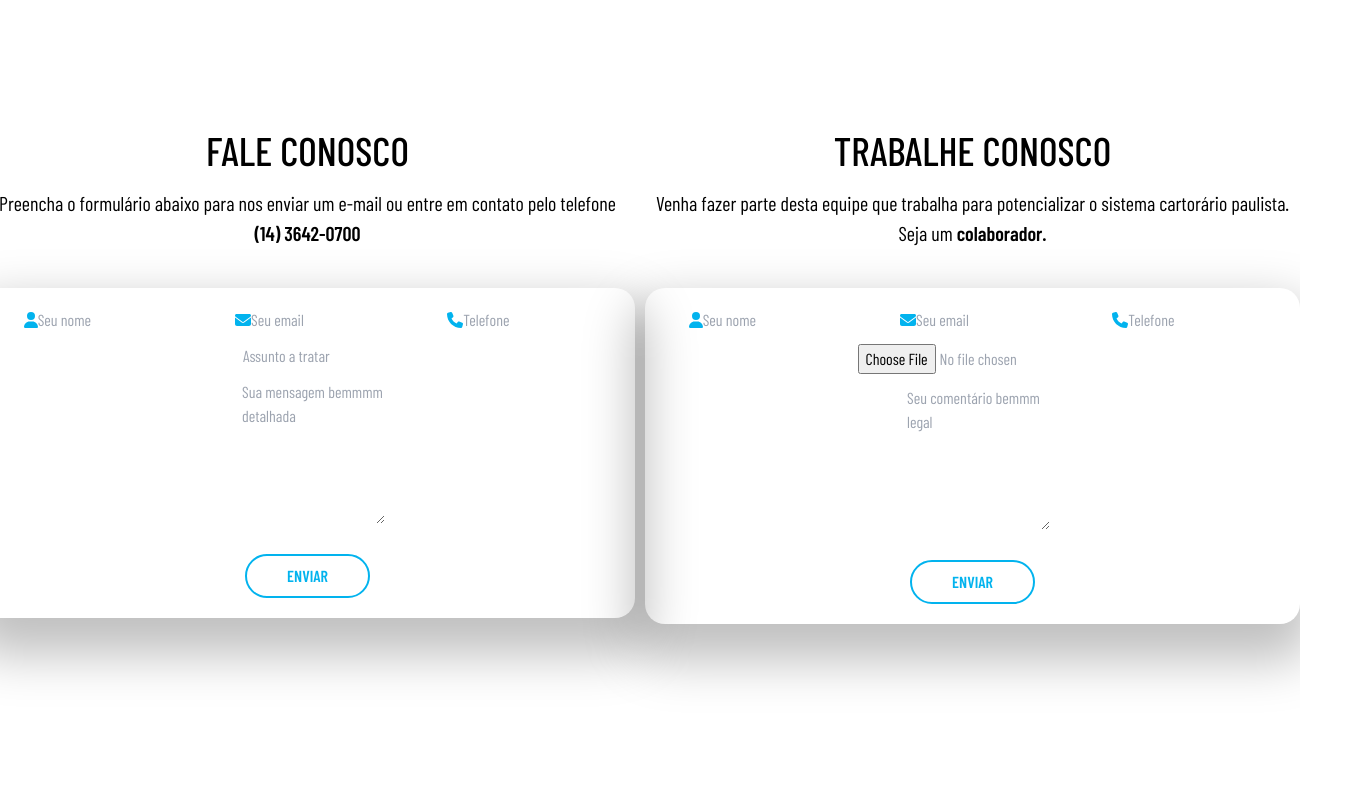
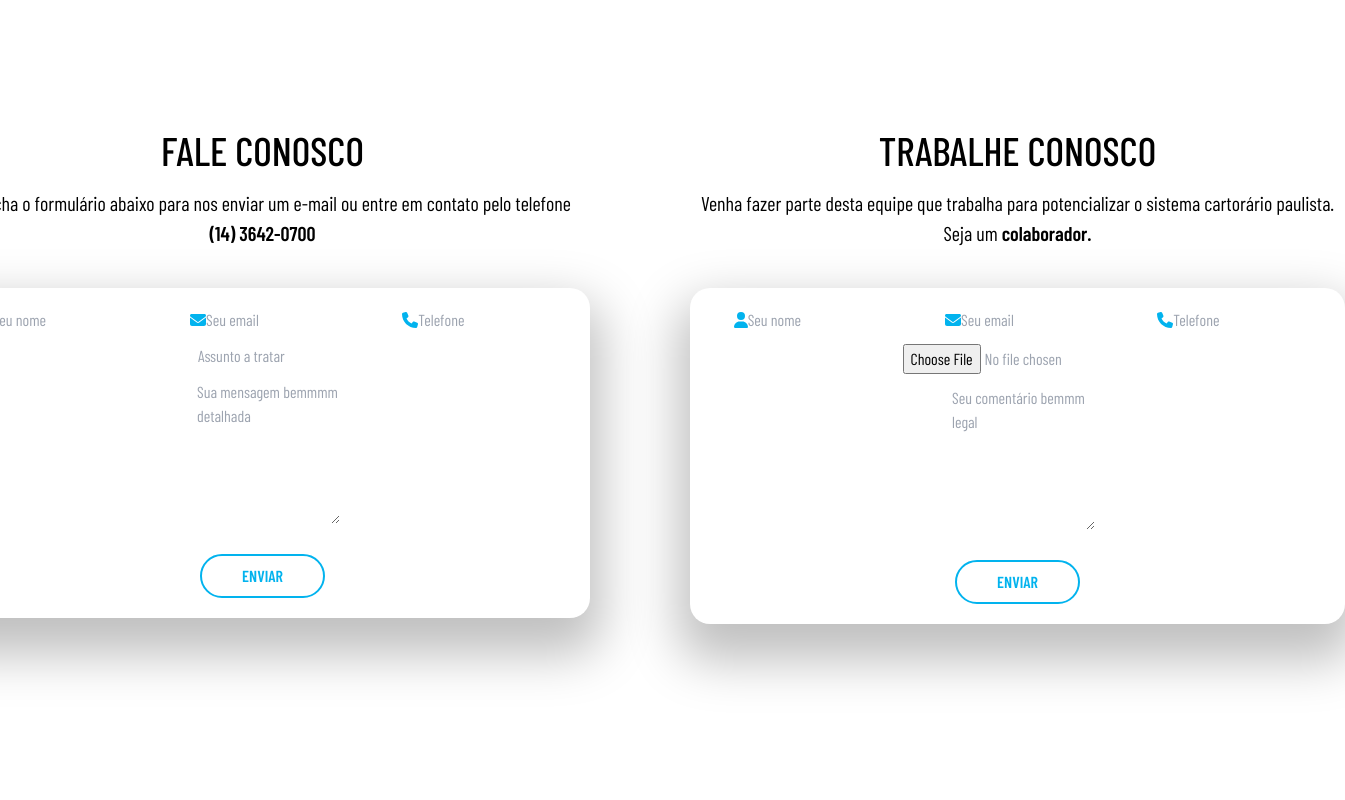
Before and after one commit to Ott-cop/ocian, a Next.js app: page /contact in a window 1280 px wide. Shown: the part 880-1680 px from the top of the page, 1345 px wide, since content can reach past the window. Built offline with nearby package versions, Linux system fonts and the light colour scheme.

Commit message:
Make a gap in forms

```diff
--- a/src/components/Contact/SectionContact/SectionContact.tsx
+++ b/src/components/Contact/SectionContact/SectionContact.tsx
@@ -145,7 +145,7 @@ export default function SectionContact() {
         <section className="contact-section flex flex-1 w-full h-[1200px] background-ContactBanner-overlay bg-no-repeat bg-cover">
             <Container>
                 <div className="flex w-full justify-center hiddenable">
-                    <div className="contact-alignment justify-center flex gap-[10px] w-full text-center mt-[200px]">
+                    <div className="contact-alignment justify-center flex gap-[100px] w-full text-center mt-[200px]">
                         <div className="contact-form">
                             <h2 className="title-contact text-black text-[40px] font-medium mb-2">FALE CONOSCO</h2>
                             <p className="paragraph-contact text-black text-[20px] mb-10">Preencha o formulário abaixo para nos enviar um e-mail ou entre em contato pelo telefone<br/><span className="font-semibold"> (14) 3642-0700</span></p>
```
